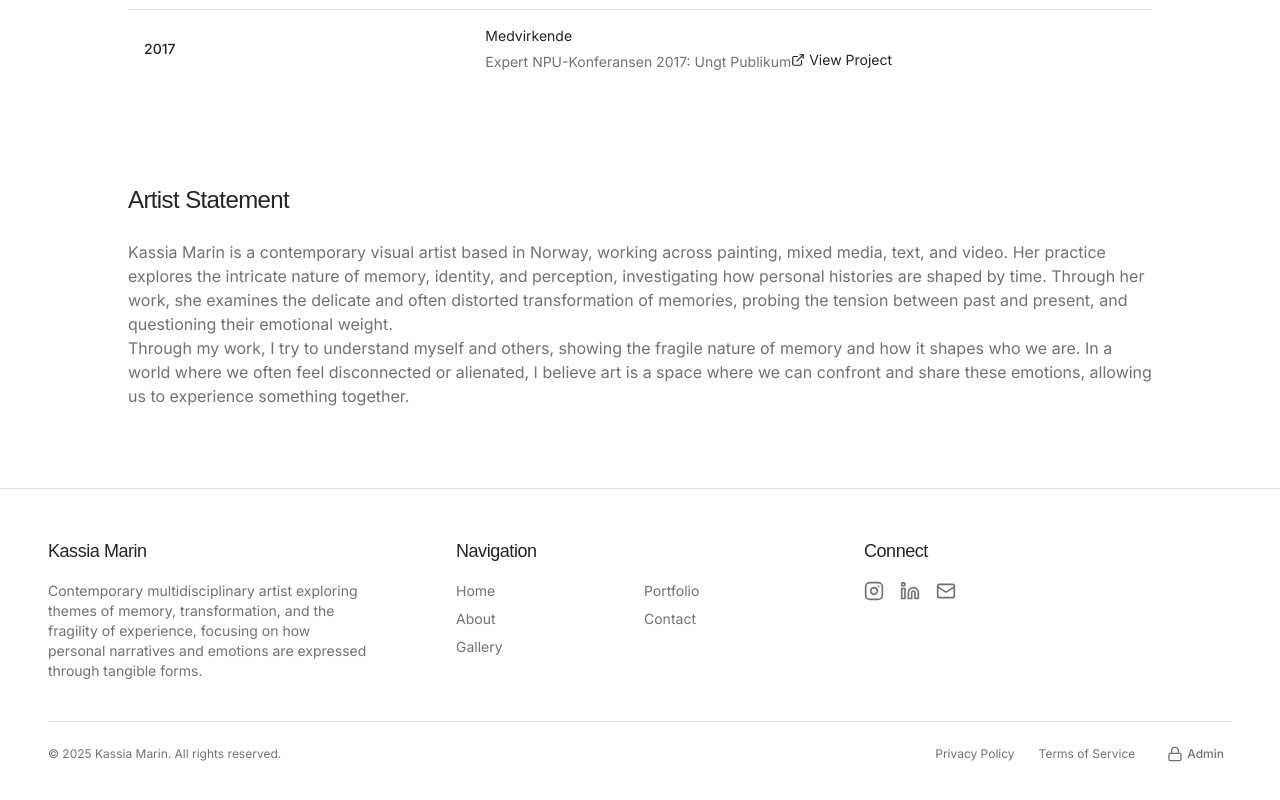
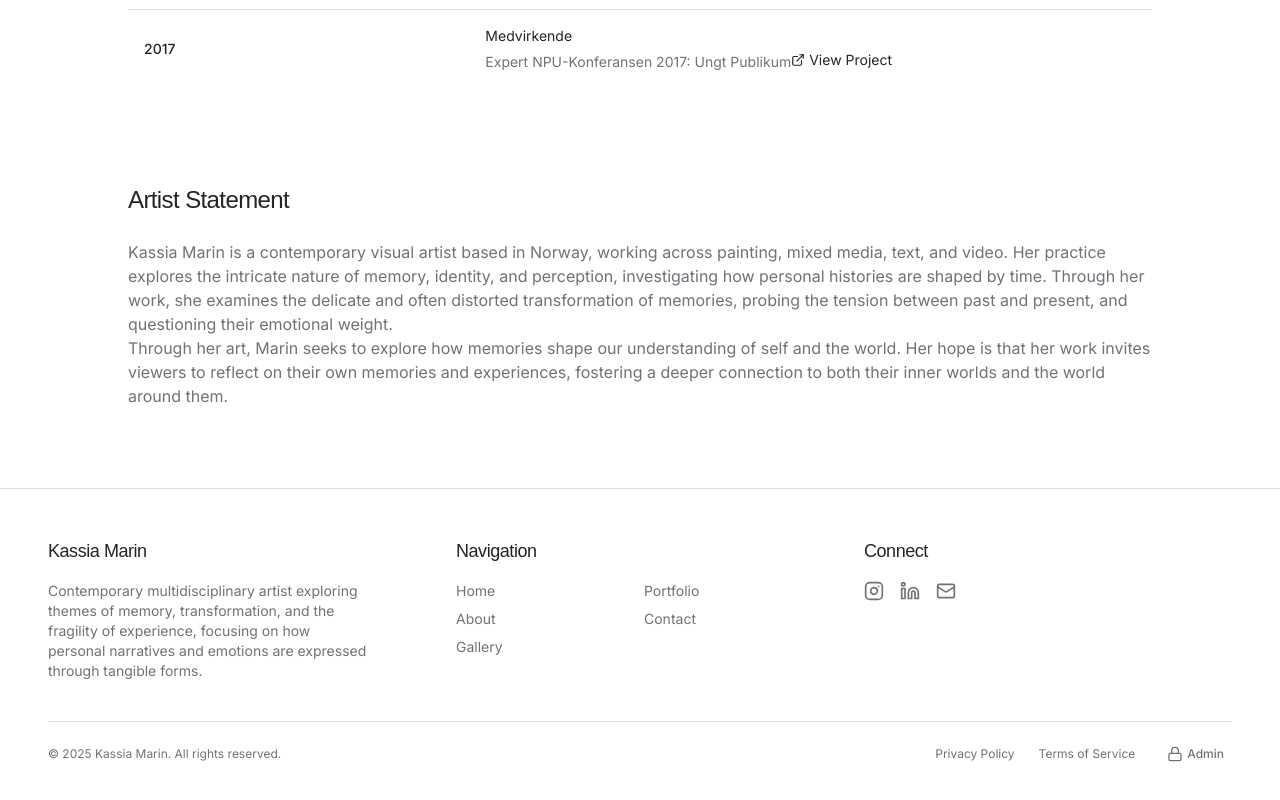
Before and after one commit to Marinkaskus/kassiamarin, a React (Vite) app: page /about in a window 1280 px wide. Shown: the part 2077-2877 px from the top of the page. Built offline with nearby package versions, Linux system fonts and the light colour scheme; a web font is replaced by a local one.

Commit message:
Visual edit in Lovable
Edited UI in Lovable

```diff
--- a/src/pages/About.tsx
+++ b/src/pages/About.tsx
@@ -225,7 +225,7 @@ const About = () => {
                 <div className="prose prose-lg max-w-none text-muted-foreground">
                   <p>Kassia Marin is a contemporary visual artist based in Norway, working across painting, mixed media, text, and video. Her practice explores the intricate nature of memory, identity, and perception, investigating how personal histories are shaped by time. Through her work, she examines the delicate and often distorted transformation of memories, probing the tension between past and present, and questioning their emotional weight.</p>
 
-                  <p>Through my work, I try to understand myself and others, showing the fragile nature of memory and how it shapes who we are. In a world where we often feel disconnected or alienated, I believe art is a space where we can confront and share these emotions, allowing us to experience something together.</p>
+                  <p>Through her art, Marin seeks to explore how memories shape our understanding of self and the world. Her hope is that her work invites viewers to reflect on their own memories and experiences, fostering a deeper connection to both their inner worlds and the world around them.</p>
                 </div>
               </div>
             </div>
```
